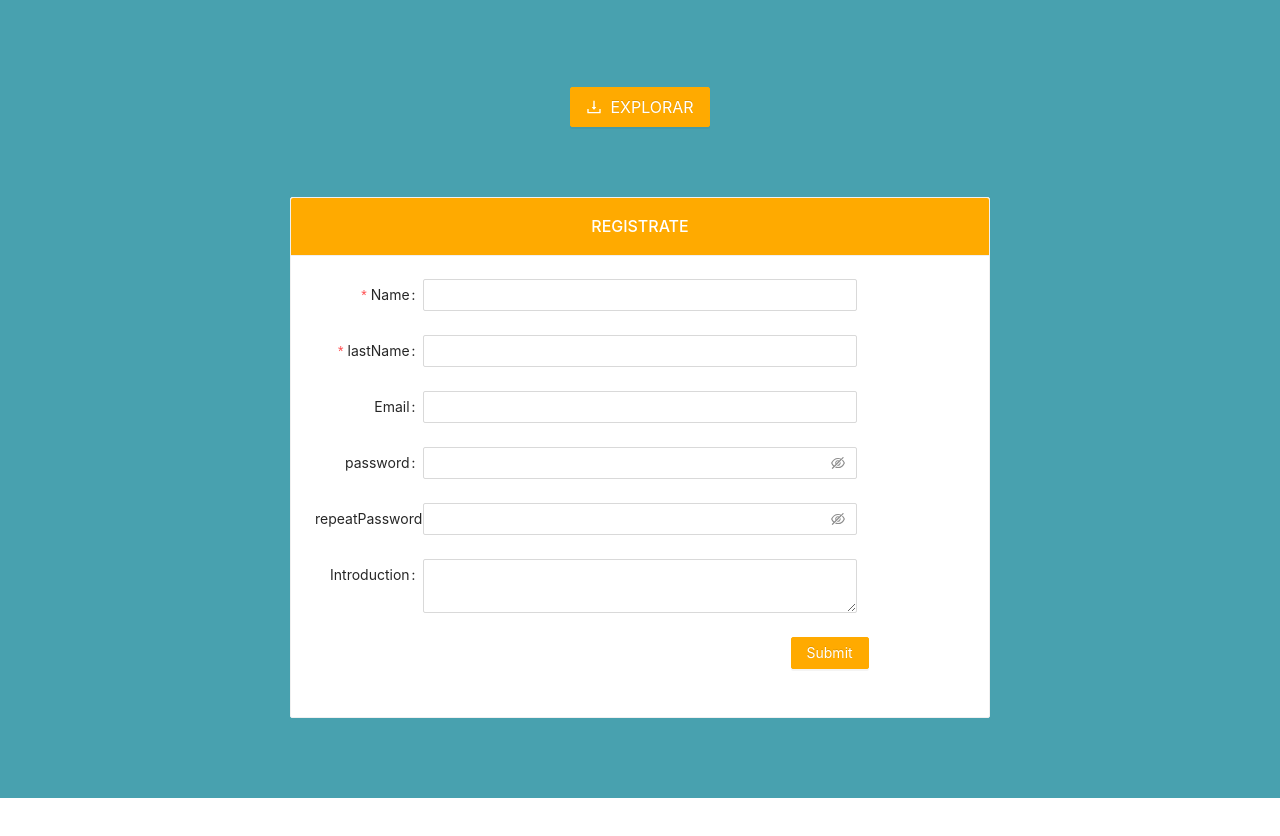
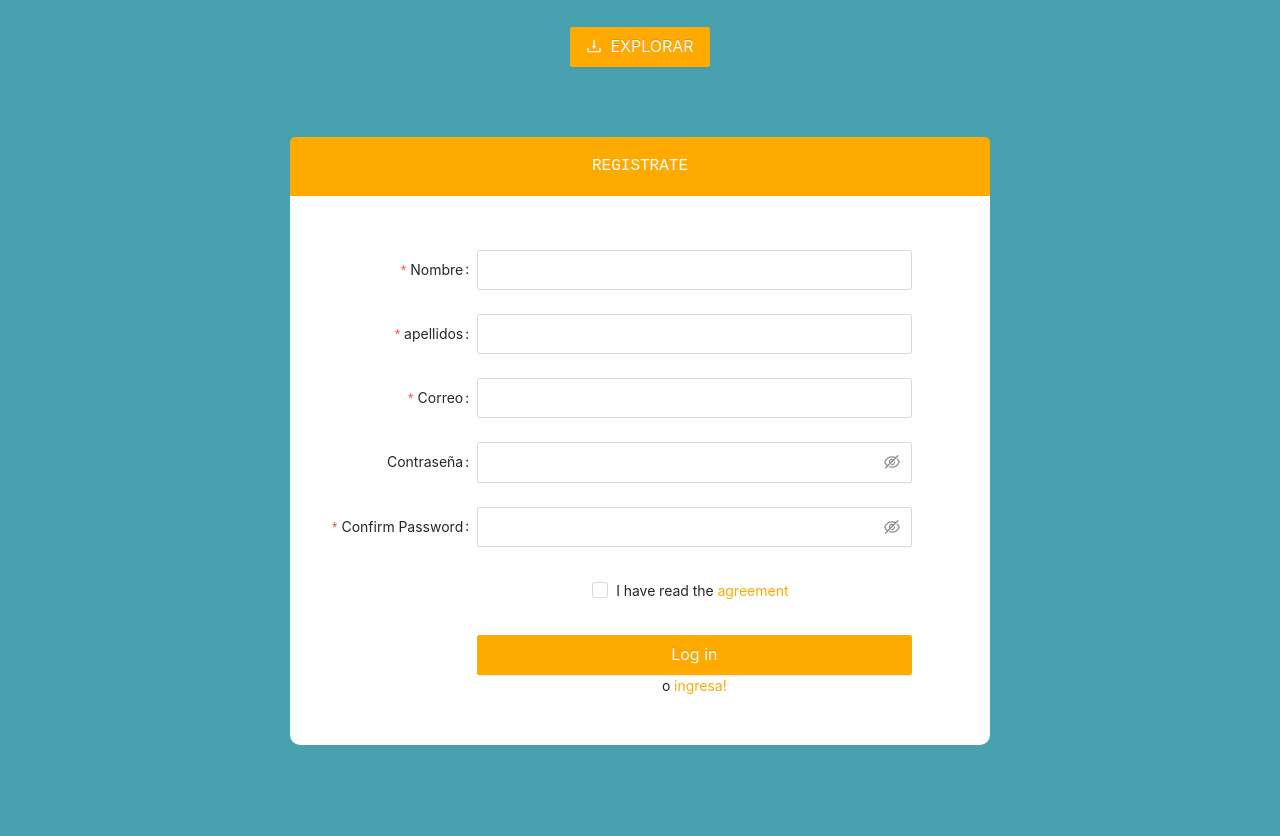
Before and after one commit to rodrvc/seminario, a React (Create React App) app: page /principal/login in a window 1280 px wide. Shown: the part 520-1356 px from the top of the page. Before the commit the page ends 1318 px from the top, so only its background shows below. Built offline with nearby package versions, Linux system fonts and the light colour scheme.

Commit message:
se agrega header - se valida el formulario

```diff
--- a/src/App.less
+++ b/src/App.less
@@ -81,3 +81,11 @@
   backdrop-filter: blur(10px);
   background-color: rgba(255, 255, 255, 0.5);
 }
+
+//------------------------Forms --------------------------------//
+.ant-card-head {
+  margin-bottom: 30px;
+  border: 1px solid #ffaa00;
+  border-radius: 5px 5px 0px 0px;
+  font-family: monospace;
+}
--- a/src/components/SingUp.js
+++ b/src/components/SingUp.js
@@ -4,37 +4,41 @@ import "antd/dist/antd.css";
 import "../../src/index.css";
 import { signUpApi } from "../api/user";
 
-import {
-  Form,
-  Input,
-  InputNumber,
-  Button,
-  Layout,
-  Tabs,
-  Card,
-  Row,
-  Col,
-} from "antd";
+import { Form, Input, Button, Layout, Tabs, Card, Checkbox } from "antd";
 
 const { Header, Content, Sider } = Layout;
 const { TabPane } = Tabs;
 
 const layout = {
-  labelCol: {
-    span: 4,
-  },
-  wrapperCol: {
-    span: 16,
-  },
+  labelCol: { span: 6 },
+  wrapperCol: { span: 16 },
 };
+
 const validateMessages = {
   required: "${label} is required!",
+
   types: {
-    email: "${label} is not validate email!",
-    number: "${label} is not a validate number!",
+    name: "${label} is not validate nombre",
+    email: "${label} Debes ingresar un correo valido",
+    number: "${label} Debes ingresar un numero",
+    pattern: "${label} No coincide",
   },
   number: {
     range: "${label} must be between ${min} and ${max}",
+  },
+  text: "${label}no es texto",
+};
+
+const tailFormItemLayout = {
+  wrapperCol: {
+    xs: {
+      span: 24,
+      offset: 0,
+    },
+    sm: {
+      span: 16,
+      offset: 8,
+    },
   },
 };
 
@@ -49,7 +53,6 @@ function SingUp() {
 
   const changeInput = (e) => {
     setInput({ ...input, [e.target.name]: e.target.value });
-    console.log(e.email);
   };
 
   const onFinish = async (input) => {
@@ -58,20 +61,10 @@ function SingUp() {
     console.log(result);
   };
 
-  const register = (e) => {};
-
-  //   handleChange = (event) => {
-  //     this.setState({
-  //       editTodo: {
-  //         ...this.state.editTodo,
-  //         title: event.target.value,
-  //       },
-  //     });
-  // }
-
   return (
     <>
       <Card
+        style={{ border: "0px solid #000", borderRadius: "10px" }}
         title="REGISTRATE"
         headStyle={{
           color: "#fff",
@@ -80,20 +73,24 @@ function SingUp() {
         }}
       >
         <Form
+          className="login-form"
           {...layout}
           //name="nest-messages"
           onFinish={onFinish}
           validateMessages={validateMessages}
           className="register-form"
           onChange={changeInput}
+          size={"large"}
           //onSubmit={register}
         >
           <Form.Item
             name="name"
-            label="Name"
+            label="Nombre"
             rules={[
               {
                 required: true,
+                pattern: /^[a-z]+$/,
+                min: 5,
               },
             ]}
           >
@@ -101,31 +98,85 @@ function SingUp() {
           </Form.Item>
           <Form.Item
             name="lastname"
-            label="lastName"
+            label="apellidos"
             rules={[
               {
                 required: true,
+                pattern: /^[a-z]+$/,
+                message: "Los nombres Solo deben tener caracteres",
               },
             ]}
           >
             <Input value={input.lastname} />
           </Form.Item>
-          <Form.Item name="email" label="Email">
-            <Input value={input.email} />
+          <Form.Item
+            name="email"
+            label="Correo"
+            value={input.email}
+            rules={[
+              {
+                required: true,
+                type: "email",
+              },
+            ]}
+          >
+            <Input />
           </Form.Item>
-          <Form.Item name="password" label="password">
+          <Form.Item name="password" label="Contraseña">
             <Input.Password value={input.password} />
           </Form.Item>
-          <Form.Item name="repeatPassword" label="repeatPassword">
-            <Input.Password value={input.repeatPassword} />
+
+          <Form.Item
+            name="repeatPassword"
+            label="Confirm Password"
+            dependencies={["password"]}
+            hasFeedback
+            rules={[
+              {
+                required: true,
+                message: "Please confirm your password!",
+              },
+              ({ getFieldValue }) => ({
+                validator(rule, value) {
+                  if (!value || getFieldValue("password") === value) {
+                    return Promise.resolve();
+                  }
+                  return Promise.reject(
+                    "Las conteseñas ingresadas no coinciden!"
+                  );
+                },
+              }),
+            ]}
+          >
+            <Input.Password />
           </Form.Item>
-          <Form.Item name="conditions" label="Introduction">
-            <Input.TextArea />
+          <Form.Item
+            wrapperCol={{ ...layout.wrapperCol, offset: 6 }}
+            name="agreement"
+            valuePropName="checked"
+            rules={[
+              {
+                validator: (_, value) =>
+                  value
+                    ? Promise.resolve()
+                    : Promise.reject("Should accept agreement"),
+              },
+            ]}
+          >
+            <Checkbox>
+              I have read the <a href="">agreement</a>
+            </Checkbox>
           </Form.Item>
-          <Form.Item wrapperCol={{ ...layout.wrapperCol, offset: 14 }}>
-            <Button type="primary" htmlType="submit">
-              Submit
+          <Form.Item wrapperCol={{ ...layout.wrapperCol, offset: 6 }}>
+            <Button
+              type="primary"
+              htmlType="submit"
+              className="login-form-button"
+              block
+            >
+              Log in
             </Button>
+            o <a href="">ingresa!</a>
           </Form.Item>
         </Form>
       </Card>
--- a/src/index.css
+++ b/src/index.css
@@ -1,7 +1,7 @@
 :root {
   --main-bg-color: #fffff;
   --main-txt-color: blue;
-  --main-padding: 15px;
+  --main-padding: 0px;
 }
 
 .mainfront {
@@ -19,7 +19,8 @@
 
 .landing-page-bg {
   background: #48a1af;
-  padding: 80px;
+  padding-top: 200px;
+  padding-bottom: 300px;
 }
 
 .langing-title {
--- a/src/layouts/Header.js
+++ /dev/null
@@ -1,9 +0,0 @@
-import React from "react";
-
-export function Header(props) {
-  return (
-    <div className="headera">
-      <h1>Header this is a header!!</h1>
-    </div>
-  );
-}
--- /dev/null
+++ b/src/layouts/HeaderComponent.js
@@ -0,0 +1,18 @@
+import React from "react";
+import { Layout, Menu, Breadcrumb } from "antd";
+
+const { SubMenu } = Menu;
+const { Header, Content, Footer, Sider } = Layout;
+
+export function HeaderComponent(props) {
+  return (
+    <Header className="header">
+      <div className="logo" />
+      <Menu theme="dark" mode="horizontal" defaultSelectedKeys={["2"]}>
+        <Menu.Item key="1">nav 1</Menu.Item>
+        <Menu.Item key="2">nav 2</Menu.Item>
+        <Menu.Item key="3">nav 3</Menu.Item>
+      </Menu>
+    </Header>
+  );
+}
--- a/src/layouts/LayoutBasic.js
+++ b/src/layouts/LayoutBasic.js
@@ -8,7 +8,7 @@ import {
 } from "react-router-dom";
 import { Layout } from "antd";
 import { Login } from "../pages/landing/Login";
-import { Header } from "./Header";
+import { HeaderComponent } from "./HeaderComponent";
 
 export default function LayoutBasic(props) {
   const { routes } = props;
@@ -17,7 +17,7 @@ export default function LayoutBasic(props) {
   if (!user) {
     return (
       <>
-        <Header />
+        <HeaderComponent />
         <div className="landing-page-bg">
           <Route path="/principal/login" component={Login} />
           <Redirect to="/principal/login" />
--- a/src/pages/Signup/SignupPage.js
+++ b/src/pages/Signup/SignupPage.js
@@ -1,10 +1,12 @@
 import React from "react";
 import SignUp from "../../components/SingUp";
+import SingUp from "../../components/SingUp";
 
 function SignupPage() {
   return (
     <div>
       <h1>This is layout for SingupPage</h1>
+      <SingUp />
     </div>
   );
 }
--- a/src/pages/landing/Principal.js
+++ b/src/pages/landing/Principal.js
@@ -4,7 +4,7 @@ import SingUp from "../../components/SingUp";
 export default function Principal() {
   return (
     <div>
-      <h1>This is PRincipal</h1>
+      <h1>Hola como Estas</h1>
       <SingUp />
     </div>
   );
```
Also changed, not shown: src/components/SingIn.js (added, +67 -0 lines), src/utils/validations.js (added).
